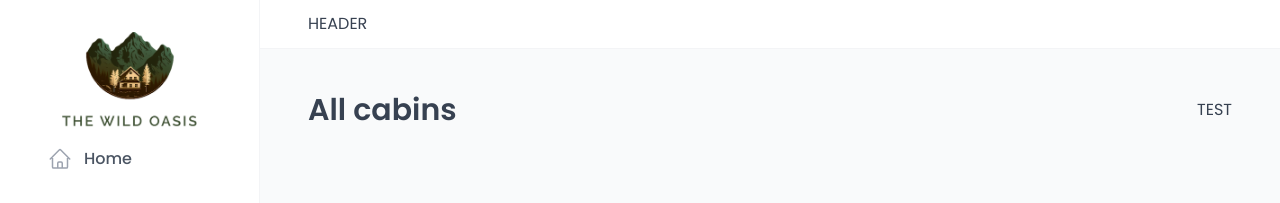
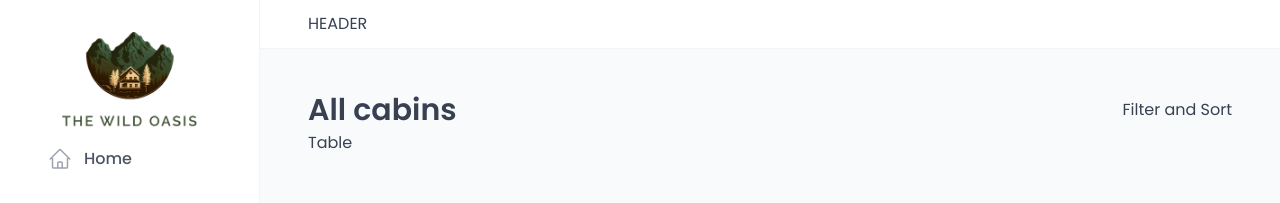
Before and after one commit to naeim-sa/the-wilde-oasis, a React (Vite) app: page /cabins in a window 1280 px wide. Shown: the top 203 px of the page. Built offline with nearby package versions, Linux system fonts and the light colour scheme; no server answers; the database is empty; a web font is replaced by a local one.

Commit message:
created getCabin func and stractured data

```diff
--- a/src/features/cabins/CabinTable.jsx
+++ b/src/features/cabins/CabinTable.jsx
@@ -1,4 +1,7 @@
+import { useQuery } from "@tanstack/react-query";
 import styled from "styled-components";
+import { getCabins } from "../../services/apiCabins";
+import Spinner from "../../ui/Spinner";
 
 const Table = styled.div`
   border: 1px solid var(--color-grey-200);
@@ -23,3 +26,20 @@ const TableHeader = styled.header`
   color: var(--color-grey-600);
   padding: 1.6rem 2.4rem;
 `;
+
+function CabinTable() {
+  const {
+    isLoading,
+    data: cabins,
+    error,
+  } = useQuery({
+    queryKey: ["cabins"],
+    queryFn: getCabins,
+  });
+
+  if (isLoading) return <Spinner />;
+
+  return <div>Table</div>;
+}
+
+export default CabinTable;
--- a/src/pages/Cabins.jsx
+++ b/src/pages/Cabins.jsx
@@ -1,18 +1,19 @@
-import { useEffect } from "react";
+import Row from "../ui/Row";
 import Heading from "../ui/Heading";
-import Row from "../ui/Row";
-import { getCabins } from "../services/apiCabins";
+import CabinTable from "../features/cabins/CabinTable";
 
 function Cabins() {
-  useEffect(function functionName() {
-    getCabins().then((data) => console.log(data));
-  }, []);
+  return (
+    <>
+      <Row type="horizontal">
+        <Heading as="h1">All cabins</Heading>
+        <p>Filter and Sort</p>
+      </Row>
 
-  return (
-    <Row type="horizontal">
-      <Heading as="h1">All cabins</Heading>
-      <p>TEST</p>
-    </Row>
+      <Row>
+        <CabinTable />
+      </Row>
+    </>
   );
 }
 
```
